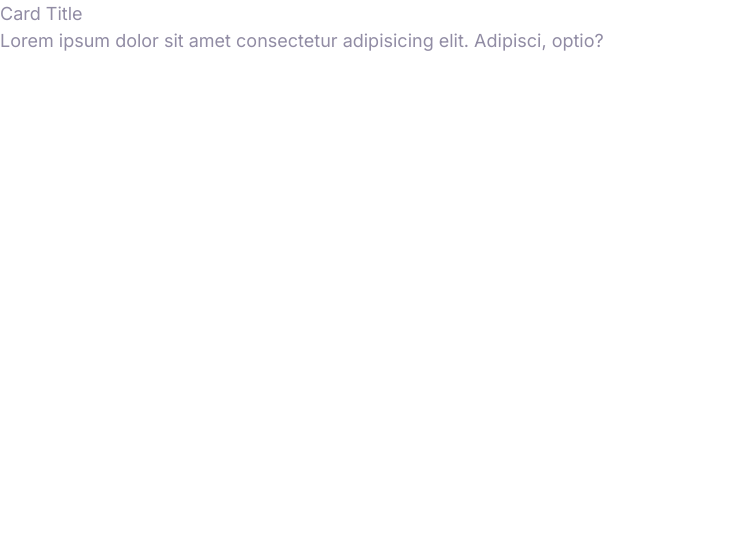
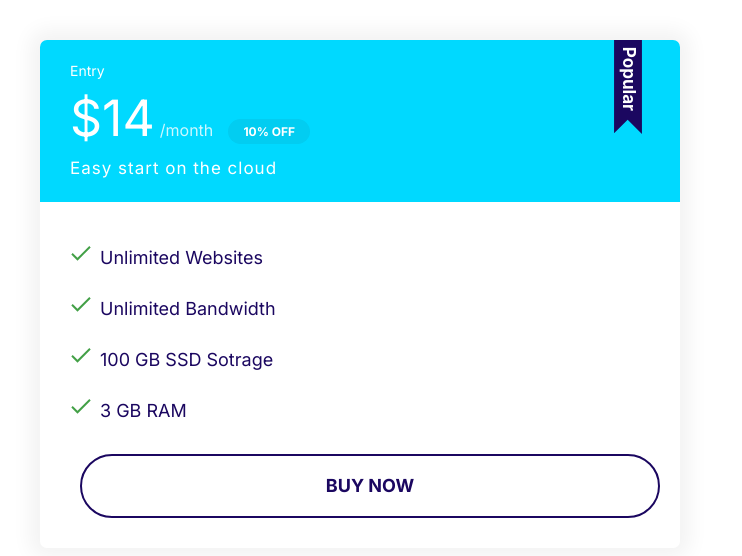
Before and after one commit to yuntung/yunify, a plain HTML site: page index.html in a window 1280 px wide. Shown: the whole page, without its empty margins (0-742 px from the left). Drawn offline with Linux system fonts and the light colour scheme.

Commit message:
card components

```diff
--- a/css/styles.css
+++ b/css/styles.css
@@ -108,6 +108,7 @@ a {
 
 .badge--small {
   font-size: 1.6rem;
+  padding: 0.5rem 1.5rem;
 }
 
 @media screen and (min-width:1024px) {
@@ -218,7 +219,124 @@ a {
   white-space: nowrap;
 }
 
+.btn--primary {
+  background: #3a8ffd;
+}
+
+.btn-secondary {
+  background: var(--color-secondary);
+  color: #fff;
+}
+
 .btn--accent {
   color: #fff;
   background: var(--color-accent);
 }
+
+.btn--accent:hover {
+  background: #ec3000;
+}
+
+.btn-outline {
+  background:#fff;
+  border: 2px solid var(--color-headings);
+  color: var(--color-headings);
+}
+
+.btn-outline:hover {
+  background-color: var(--color-headings);
+  color: #fff;
+}
+
+.btn-stretched {
+/* padding-left: 6rem;
+padding-right: 6rem; */
+padding: 6rem 6rem;
+}
+
+.btn--block {
+  width: 100%;
+  display: inline-block;
+}
+
+/* Cards */
+.card {
+  border-radius: 7px;
+  box-shadow: 0 0 20px 10px #f3f3f3;
+  overflow: hidden;
+}
+
+.card__header, .card__body {
+  padding: 2rem 3rem;
+}
+
+.card--primary .card__header {
+  background: var(--color-primary);
+  color: #fff;
+}
+
+.card--secondary .card__header {
+  background: var(--color-secondary);
+  color: #fff;
+}
+
+.card--secondary .badge--secondary {
+  background: #02cdf1;
+}
+
+/* Plans */
+.plan__name {
+  color: #fff;
+  margin: 0;
+  font-weight: 500;
+  font-size: 2.4rem;
+}
+
+.plan__price {
+  font-size: 6rem;
+}
+
+.plan__billing-cycle {
+  font-size: 2.4rem;
+  font-weight: 300;
+  opacity: 0.8;
+  margin-right: 1rem;
+}
+
+.plan__description {
+  font-size: 2rem;
+  font-weight: 300;
+  letter-spacing: 1px;
+  display: block;
+}
+.plan .list__item {
+  margin-bottom: 2rem;
+}
+
+.plan--popular .card__header {
+  position: relative;
+}
+
+.plan--popular .card__header::before {
+  content: url(../images/popular.svg);
+  width: 40px;
+  display: inline-block;
+  position: absolute;
+  top: -6px;
+  right: 5%;
+}
+
+@media  screen and (min-width: 1024px) {
+  .plan__name {
+    font-size: 1.4rem;
+  }
+  .plan__price {
+    font-size: 5rem;
+  }
+  .plan__billing-cycle {
+    font-size: 1.6rem;
+  }
+  .plan__description {
+    font-size: 1.7rem;
+  }
+}
--- a/index.html
+++ b/index.html
@@ -1,20 +1,41 @@
 <!DOCTYPE html>
 <html lang="en">
   <head>
-  <meta charset="UTF-8">
-  <meta http-equiv="X-UA-Compatible" content="IE=edge">
-  <meta name="viewport" content="width=device-width, initial-scale=1.0">
-  <link rel="preconnect" href="https://fonts.googleapis.com">
-  <link rel="preconnect" href="https://fonts.gstatic.com" crossorigin>
-  <link href="https://fonts.googleapis.com/css2?family=Inter:wght@400;700&family=Overpass:wght@700&family=Roboto+Mono&display=swap" rel="stylesheet">
-  <link rel="stylesheet" href="css/normalize.css">
-  <link rel="stylesheet" href="css/styles.css">
+    <meta charset="UTF-8" />
+    <meta http-equiv="X-UA-Compatible" content="IE=edge" />
+    <meta name="viewport" content="width=device-width, initial-scale=1.0" />
+    <link rel="preconnect" href="https://fonts.googleapis.com" />
+    <link rel="preconnect" href="https://fonts.gstatic.com" crossorigin />
+    <link
+      href="https://fonts.googleapis.com/css2?family=Inter:wght@400;700&family=Overpass:wght@700&family=Roboto+Mono&display=swap"
+      rel="stylesheet"
+    />
+    <link rel="stylesheet" href="css/normalize.css" />
+    <link rel="stylesheet" href="css/styles.css" />
     <title>Document</title>
   </head>
   <body>
-  <div class="card">
-    <header class="card__header">Card Title</header>
-    <div class="card__body">Lorem ipsum dolor sit amet consectetur adipisicing elit. Adipisci, optio?</div>
+    <div style="width: 50%; padding: 4rem">
+      <div class="plan plan--popular">
+        <div class="card card--secondary">
+          <header class="card__header">
+            <h3 class="plan__name">Entry</h3>
+            <span class="plan__price">$14</span>
+            <span class="plan__billing-cycle">/month</span>
+            <span class="badge badge--secondary badge--small">10% OFF</span>
+            <span class="plan__description">Easy start on the cloud</span>
+          </header>
+          <div class="card__body">
+            <ul class="list list--tick">
+              <li class="list__item">Unlimited Websites</li>
+              <li class="list__item">Unlimited Bandwidth</li>
+              <li class="list__item">100 GB SSD Sotrage</li>
+              <li class="list__item">3 GB RAM</li>
+            </ul>
+            <button class="btn btn-outline btn--block">Buy Now</button>
+          </div>
+        </div>
+      </div>
     </div>
   </body>
 </html>
```
Also changed, not shown: images/popular.svg (added). Lines whose indentation alone changed are shown as unchanged.
